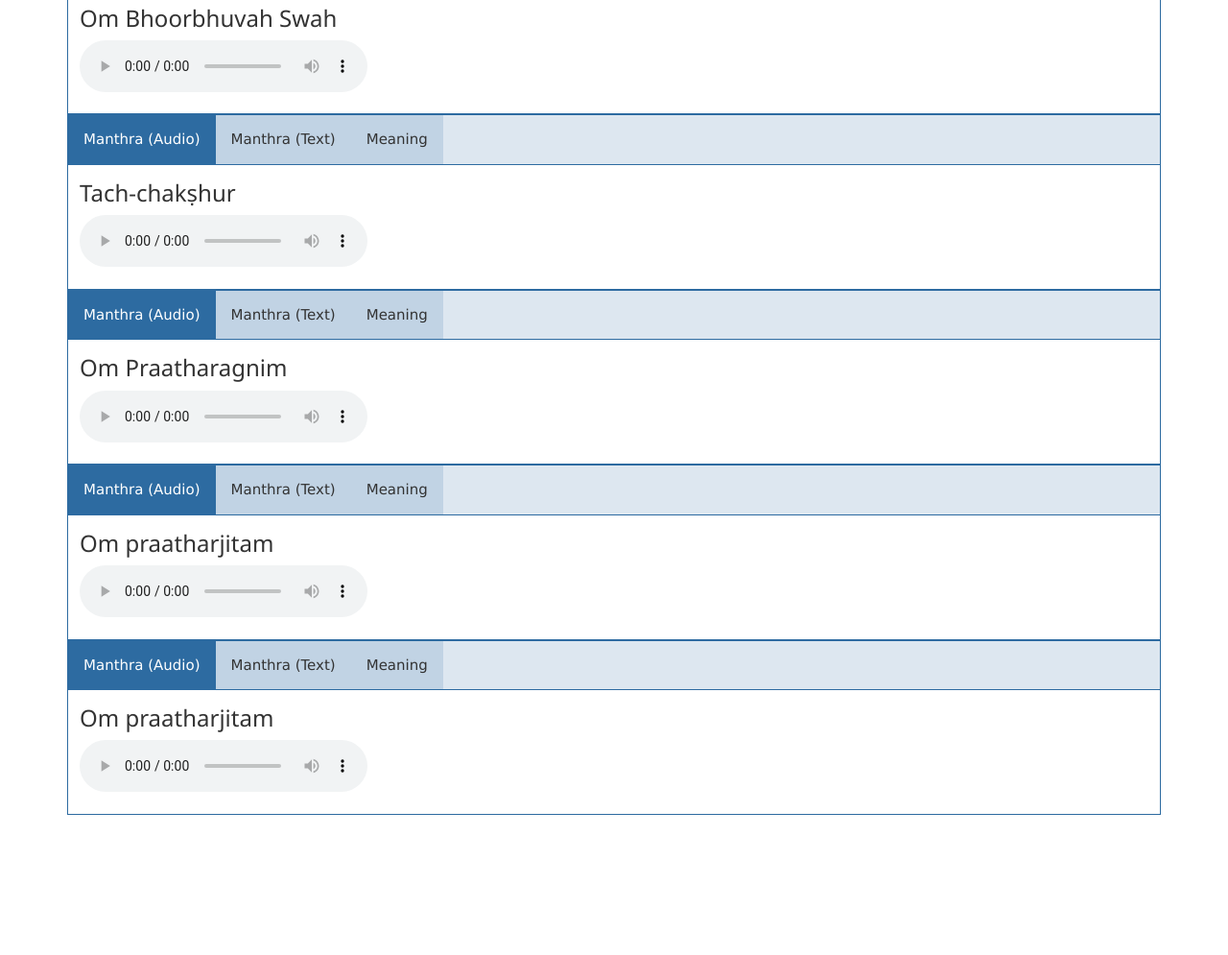
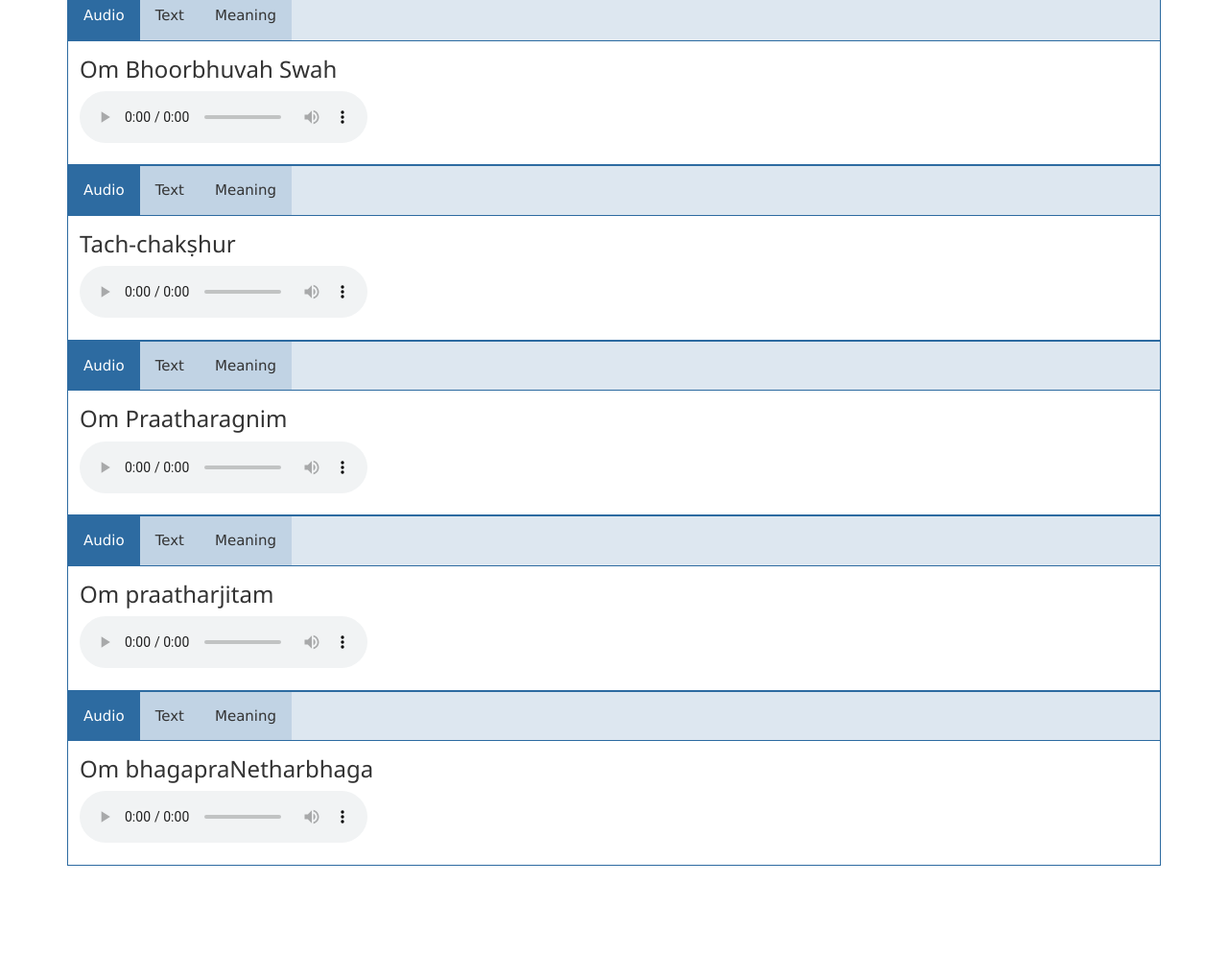
Before and after one commit to Vedapantha/website, a plain HTML site: page knowledge-base.html in a window 1280 px wide. Shown: the part 245-1240 px from the top of the page at 96% size. Before the commit the page ends 1214 px from the top, so only its background shows below. Drawn offline with nearby package versions, Linux system fonts and the light colour scheme; a script that the page names is missing.

Commit message:
tab size update

```diff
--- a/knowledge-base.html
+++ b/knowledge-base.html
@@ -25,11 +25,12 @@
 </div>
 
 <div class="container">
+    <h2>Veda Manthras</h2>
     <div class="tabcontent-set">
         <!-- Tab links -->
         <div class="tab">
-            <button class="tablinks" onclick="openTab(event, 'Audio1')">Manthra (Audio)</button>
-            <button class="tablinks" onclick="openTab(event, 'Text1')">Manthra (Text)</button>
+            <button class="tablinks" onclick="openTab(event, 'Audio1')">Audio</button>
+            <button class="tablinks" onclick="openTab(event, 'Text1')">Text</button>
             <button class="tablinks" onclick="openTab(event, 'Meaning1')">Meaning</button>
         </div>
         <!-- Tab content -->
@@ -89,8 +90,8 @@
     <div class="tabcontent-set">
         <!-- Tab links -->
         <div class="tab">
-            <button class="tablinks" onclick="openTab(event, 'Audio2')">Manthra (Audio)</button>
-            <button class="tablinks" onclick="openTab(event, 'Text2')">Manthra (Text)</button>
+            <button class="tablinks" onclick="openTab(event, 'Audio2')">Audio</button>
+            <button class="tablinks" onclick="openTab(event, 'Text2')">Text</button>
             <button class="tablinks" onclick="openTab(event, 'Meaning2')">Meaning</button>
         </div>
         <!-- Tab content -->
@@ -148,8 +149,8 @@
     <div class="tabcontent-set">
         <!-- Tab links -->
         <div class="tab">
-            <button class="tablinks" onclick="openTab(event, 'Audio3')">Manthra (Audio)</button>
-            <button class="tablinks" onclick="openTab(event, 'Text3')">Manthra (Text)</button>
+            <button class="tablinks" onclick="openTab(event, 'Audio3')">Audio</button>
+            <button class="tablinks" onclick="openTab(event, 'Text3')">Text</button>
             <button class="tablinks" onclick="openTab(event, 'Meaning3')">Meaning</button>
         </div>
         <!-- Tab content -->
@@ -201,8 +202,8 @@
     <div class="tabcontent-set">
         <!-- Tab links -->
         <div class="tab">
-            <button class="tablinks" onclick="openTab(event, 'Audio4')">Manthra (Audio)</button>
-            <button class="tablinks" onclick="openTab(event, 'Text4')">Manthra (Text)</button>
+            <button class="tablinks" onclick="openTab(event, 'Audio4')">Audio</button>
+            <button class="tablinks" onclick="openTab(event, 'Text4')">Text</button>
             <button class="tablinks" onclick="openTab(event, 'Meaning4')">Meaning</button>
         </div>
         <!-- Tab content -->
@@ -253,13 +254,13 @@
     <div class="tabcontent-set">
         <!-- Tab links -->
         <div class="tab">
-            <button class="tablinks" onclick="openTab(event, 'Audio5')">Manthra (Audio)</button>
-            <button class="tablinks" onclick="openTab(event, 'Text5')">Manthra (Text)</button>
+            <button class="tablinks" onclick="openTab(event, 'Audio5')">Audio</button>
+            <button class="tablinks" onclick="openTab(event, 'Text5')">Text</button>
             <button class="tablinks" onclick="openTab(event, 'Meaning5')">Meaning</button>
         </div>
         <!-- Tab content -->
         <div id="Audio5" class="tabcontent">
-            <h3>Om praatharjitam</h3>
+            <h3>Om bhagapraNetharbhaga</h3>
             <P>
                 <audio controls>
                     <source src="assets/audio-files/tachchakshur.aac" type="audio/mpeg">
```
